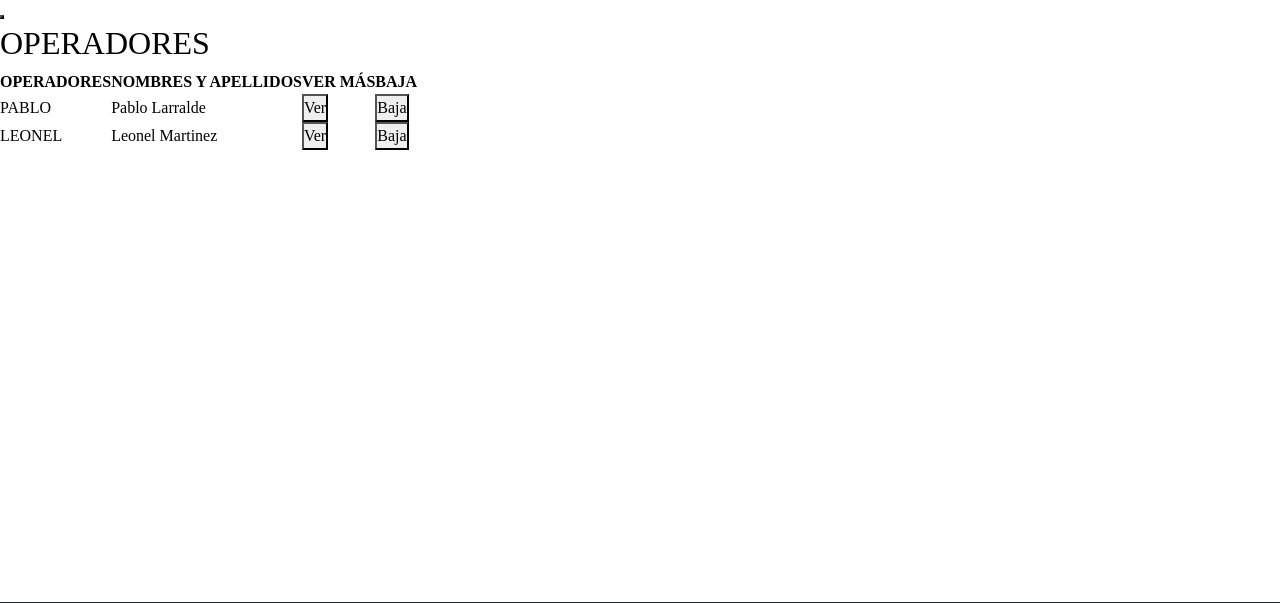
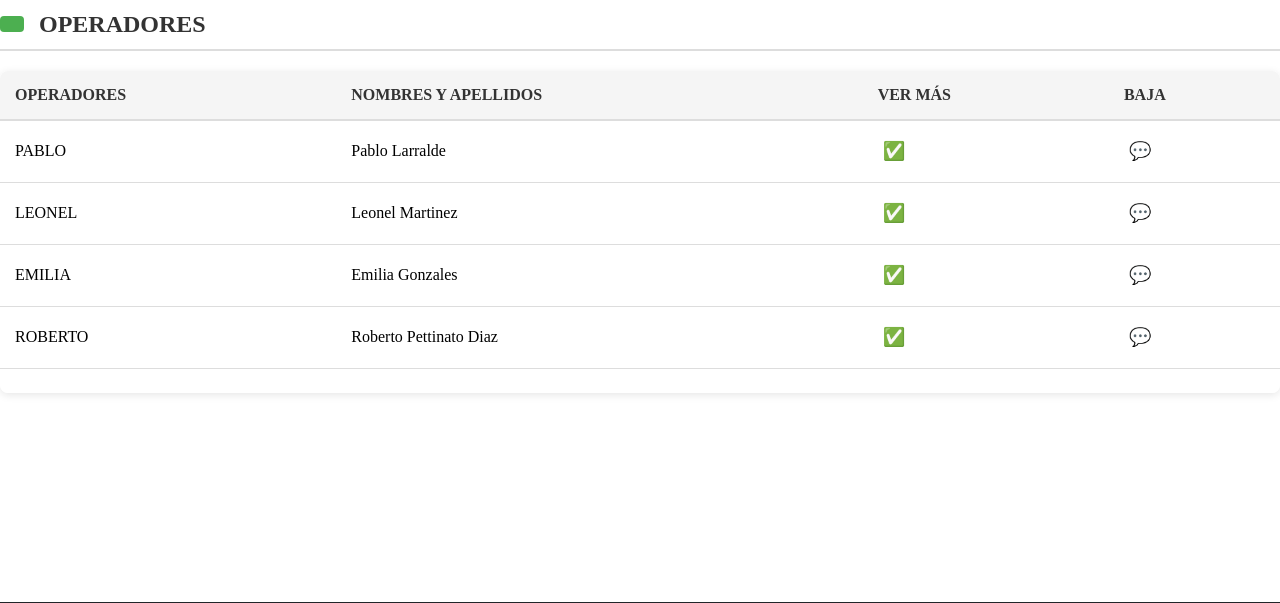
Before and after one commit to isft12-25/sistema-bienes-hospital-romero, a Django app: page /operadores/ in a window 1280 px wide. Shown: the part 70-673 px from the top of the page. Run offline with Django 4.2, Linux system fonts and the light colour scheme; the visitor is signed in with stand-in values (Sample User, id 1); some libraries are stand-ins or nearby versions.

Commit message:
Agregacion de funcionalidades operadores

```diff
--- /dev/null
+++ b/static/css/operadores.css
@@ -0,0 +1,92 @@
+/* Estilos generales para la tabla de operadores */
+.titulo-operadores {
+    display: flex;
+    align-items: center;
+    margin-bottom: 20px;
+    padding: 10px 0;
+    border-bottom: 2px solid #ddd;
+}
+
+.titulo-operadores h2 {
+    margin: 0;
+    color: #333;
+    font-size: 24px;
+    font-weight: bold;
+}
+
+.btn-icono-agregar {
+    background-color: #4CAF50;
+    color: white;
+    border: none;
+    border-radius: 4px;
+    padding: 8px 12px;
+    margin-right: 15px;
+    cursor: pointer;
+    transition: background-color 0.3s;
+}
+
+.btn-icono-agregar:hover {
+    background-color: #45a049;
+}
+
+/* Contenedor de la tabla */
+.tabla-operadores-container {
+    width: 100%;
+    overflow-x: auto;
+    box-shadow: 0 2px 8px rgba(0, 0, 0, 0.1);
+    border-radius: 8px;
+}
+
+/* Estilos de la tabla */
+.tabla-operadores {
+    width: 100%;
+    border-collapse: collapse;
+    background-color: white;
+}
+
+.tabla-operadores th {
+    background-color: #f5f5f5;
+    color: #333;
+    font-weight: bold;
+    padding: 12px 15px;
+    text-align: left;
+    border-bottom: 2px solid #ddd;
+}
+
+.tabla-operadores td {
+    padding: 12px 15px;
+    border-bottom: 1px solid #ddd;
+}
+
+.tabla-operadores tr:last-child td {
+    border-bottom: none;
+}
+
+.tabla-operadores tr:hover {
+    background-color: #f9f9f9;
+}
+
+/* Iconos en lugar de botones */
+.icono-ver-mas, .icono-baja {
+    font-size: 18px;
+    cursor: pointer;
+    display: inline-block;
+    padding: 5px;
+    transition: transform 0.2s;
+}
+
+.icono-ver-mas:hover, .icono-baja:hover {
+    transform: scale(1.2);
+}
+
+/* Responsive */
+@media (max-width: 768px) {
+    .tabla-operadores-container {
+        font-size: 14px;
+    }
+
+    .tabla-operadores th,
+    .tabla-operadores td {
+        padding: 8px 10px;
+    }
+}
--- /dev/null
+++ b/static/js/operadores.js
@@ -0,0 +1,462 @@
+// operadores.js
+document.addEventListener('DOMContentLoaded', function() {
+    // Elementos principales
+    const tablaOperadores = document.querySelector('.tabla-operadores tbody');
+    const btnAgregar = document.querySelector('.btn-icono-agregar');
+
+    // Datos de ejemplo más completos
+    const operadores = [
+        {
+            id: 1,
+            usuario: 'PABLO',
+            nombreCompleto: 'Pablo Larralde',
+            email: 'pablo.larralde@empresa.com',
+            telefono: '+54 11 1234-5678',
+            departamento: 'Sistemas',
+            fechaAlta: '2023-01-15',
+            estado: 'Activo',
+            permisos: 'Administrador'
+        },
+        {
+            id: 2,
+            usuario: 'LEONEL',
+            nombreCompleto: 'Leonel Martinez',
+            email: 'leonel.martinez@empresa.com',
+            telefono: '+54 11 2345-6789',
+            departamento: 'Recursos Humanos',
+            fechaAlta: '2023-03-20',
+            estado: 'Activo',
+            permisos: 'Usuario'
+        },
+        {
+            id: 3,
+            usuario: 'EMILIA',
+            nombreCompleto: 'Emilia Gonzales',
+            email: 'emilia.gonzales@empresa.com',
+            telefono: '+54 11 3456-7890',
+            departamento: 'Contabilidad',
+            fechaAlta: '2023-02-10',
+            estado: 'Activo',
+            permisos: 'Supervisor'
+        },
+        {
+            id: 4,
+            usuario: 'ROBERTO',
+            nombreCompleto: 'Roberto Pettinato Diaz',
+            email: 'roberto.pettinato@empresa.com',
+            telefono: '+54 11 4567-8901',
+            departamento: 'Operaciones',
+            fechaAlta: '2023-04-05',
+            estado: 'Activo',
+            permisos: 'Usuario'
+        }
+    ];
+
+    // Inicializar la tabla
+    function inicializarTabla() {
+        renderizarTabla();
+        agregarEventListeners();
+    }
+
+    // Renderizar la tabla con los operadores
+    function renderizarTabla() {
+        tablaOperadores.innerHTML = '';
+
+        operadores.forEach(operador => {
+            const fila = document.createElement('tr');
+            fila.innerHTML = `
+                <td>${operador.usuario}</td>
+                <td>${operador.nombreCompleto}</td>
+                <td><span class="icono-ver-mas" data-id="${operador.id}" title="Ver más información">✅</span></td>
+                <td><span class="icono-baja" data-id="${operador.id}" title="Dar de baja">💬</span></td>
+            `;
+            tablaOperadores.appendChild(fila);
+        });
+
+        // Agregar fila vacía al final
+        const filaVacia = document.createElement('tr');
+        filaVacia.innerHTML = `
+            <td></td>
+            <td></td>
+            <td></td>
+            <td></td>
+        `;
+        tablaOperadores.appendChild(filaVacia);
+    }
+
+    // Agregar event listeners a los iconos
+    function agregarEventListeners() {
+        // Botón agregar operador
+        btnAgregar.addEventListener('click', function() {
+            abrirModalAgregar();
+        });
+
+        // Iconos ver más
+        document.addEventListener('click', function(e) {
+            if (e.target.classList.contains('icono-ver-mas')) {
+                const id = e.target.getAttribute('data-id');
+                verDetallesOperador(id);
+            }
+        });
+
+        // Iconos baja
+        document.addEventListener('click', function(e) {
+            if (e.target.classList.contains('icono-baja')) {
+                const id = e.target.getAttribute('data-id');
+                confirmarBaja(id);
+            }
+        });
+    }
+
+    // Función para ver detalles completos del operador
+    function verDetallesOperador(id) {
+        const operador = operadores.find(op => op.id == id);
+        if (operador) {
+            mostrarModalDetalles(operador);
+        }
+    }
+
+    // Modal para ver detalles completos del operador
+    function mostrarModalDetalles(operador) {
+        const modal = document.createElement('div');
+        modal.className = 'modal-operadores';
+        modal.innerHTML = `
+            <div class="modal-contenido modal-detalles">
+                <div class="modal-header">
+                    <h3>Detalles del Operador</h3>
+                    <button class="btn-cerrar-modal">&times;</button>
+                </div>
+                <div class="modal-body">
+                    <div class="detalles-operador">
+                        <div class="info-principal">
+                            <div class="avatar-operador">
+                                <i class="fa-solid fa-user"></i>
+                            </div>
+                            <div class="datos-principales">
+                                <h4>${operador.nombreCompleto}</h4>
+                                <p class="usuario">@${operador.usuario.toLowerCase()}</p>
+                            </div>
+                        </div>
+
+                        <div class="seccion-detalles">
+                            <h5>Información Personal</h5>
+                            <div class="detalle-item">
+                                <span class="etiqueta">Email:</span>
+                                <span class="valor">${operador.email}</span>
+                            </div>
+                            <div class="detalle-item">
+                                <span class="etiqueta">Teléfono:</span>
+                                <span class="valor">${operador.telefono}</span>
+                            </div>
+                            <div class="detalle-item">
+                                <span class="etiqueta">Departamento:</span>
+                                <span class="valor">${operador.departamento}</span>
+                            </div>
+                        </div>
+
+                        <div class="seccion-detalles">
+                            <h5>Información Laboral</h5>
+                            <div class="detalle-item">
+                                <span class="etiqueta">Fecha de Alta:</span>
+                                <span class="valor">${formatearFecha(operador.fechaAlta)}</span>
+                            </div>
+                            <div class="detalle-item">
+                                <span class="etiqueta">Estado:</span>
+                                <span class="valor estado-${operador.estado.toLowerCase()}">${operador.estado}</span>
+                            </div>
+                            <div class="detalle-item">
+                                <span class="etiqueta">Nivel de Permisos:</span>
+                                <span class="valor permisos-${operador.permisos.toLowerCase()}">${operador.permisos}</span>
+                            </div>
+                        </div>
+
+                        <div class="seccion-detalles">
+                            <h5>Actividad Reciente</h5>
+                            <div class="actividad-item">
+                                <span class="actividad-icono">📋</span>
+                                <span class="actividad-texto">Último acceso: Hoy 14:30</span>
+                            </div>
+                            <div class="actividad-item">
+                                <span class="actividad-icono">🔐</span>
+                                <span class="actividad-texto">Contraseña actualizada hace 15 días</span>
+                            </div>
+                        </div>
+                    </div>
+                    <div class="modal-actions">
+                        <button class="btn-editar" data-id="${operador.id}">
+                            <i class="fa-solid fa-pen"></i> Editar
+                        </button>
+                        <button class="btn-cerrar">Cerrar</button>
+                    </div>
+                </div>
+            </div>
+        `;
+
+        document.body.appendChild(modal);
+
+        // Event listeners del modal
+        const btnCerrar = modal.querySelector('.btn-cerrar-modal');
+        const btnCerrar2 = modal.querySelector('.btn-cerrar');
+        const btnEditar = modal.querySelector('.btn-editar');
+
+        btnCerrar.addEventListener('click', cerrarModal);
+        btnCerrar2.addEventListener('click', cerrarModal);
+        btnEditar.addEventListener('click', function() {
+            editarOperador(operador.id);
+            cerrarModal();
+        });
+
+        modal.addEventListener('click', function(e) {
+            if (e.target === modal) {
+                cerrarModal();
+            }
+        });
+
+        function cerrarModal() {
+            document.body.removeChild(modal);
+        }
+    }
+
+    // Función para formatear fecha
+    function formatearFecha(fecha) {
+        const opciones = { year: 'numeric', month: 'long', day: 'numeric' };
+        return new Date(fecha).toLocaleDateString('es-ES', opciones);
+    }
+
+    // Función para editar operador (placeholder)
+    function editarOperador(id) {
+        console.log('Editar operador:', id);
+        // Aquí puedes implementar la lógica para editar
+        alert(`Funcionalidad de edición para el operador ${id} - En desarrollo`);
+    }
+
+    // Función para confirmar baja de operador
+    function confirmarBaja(id) {
+        const operador = operadores.find(op => op.id == id);
+        if (operador) {
+            const confirmar = confirm(`¿Está seguro que desea dar de baja al operador ${operador.nombreCompleto}?`);
+
+            if (confirmar) {
+                // En un caso real, aquí harías una petición DELETE a la API
+                console.log('Dar de baja operador:', operador);
+
+                // Simular eliminación
+                const index = operadores.findIndex(op => op.id == id);
+                if (index !== -1) {
+                    operadores.splice(index, 1);
+                    renderizarTabla();
+                    mostrarMensaje('Operador dado de baja correctamente', 'success');
+                }
+            }
+        }
+    }
+
+    // Resto de funciones (modal agregar, mensajes, etc.)...
+    function abrirModalAgregar() {
+        // Tu código existente para agregar operadores
+        console.log('Abrir modal agregar');
+    }
+
+    function mostrarMensaje(mensaje, tipo) {
+        // Tu código existente para mostrar mensajes
+        console.log(mensaje, tipo);
+    }
+
+    // CSS adicional para los modales de detalles
+    const estiloModal = document.createElement('style');
+    estiloModal.textContent = `
+        .modal-operadores {
+            position: fixed;
+            top: 0;
+            left: 0;
+            width: 100%;
+            height: 100%;
+            background-color: rgba(0, 0, 0, 0.5);
+            display: flex;
+            justify-content: center;
+            align-items: center;
+            z-index: 1000;
+        }
+
+        .modal-contenido {
+            background: white;
+            border-radius: 8px;
+            width: 90%;
+            max-width: 500px;
+            max-height: 90vh;
+            overflow-y: auto;
+            box-shadow: 0 4px 20px rgba(0, 0, 0, 0.15);
+        }
+
+        .modal-detalles {
+            max-width: 600px;
+        }
+
+        .modal-header {
+            display: flex;
+            justify-content: space-between;
+            align-items: center;
+            padding: 20px;
+            border-bottom: 1px solid #ddd;
+        }
+
+        .modal-header h3 {
+            margin: 0;
+            color: #333;
+        }
+
+        .btn-cerrar-modal {
+            background: none;
+            border: none;
+            font-size: 24px;
+            cursor: pointer;
+            color: #666;
+        }
+
+        .modal-body {
+            padding: 20px;
+        }
+
+        .info-principal {
+            display: flex;
+            align-items: center;
+            margin-bottom: 30px;
+            padding-bottom: 20px;
+            border-bottom: 1px solid #eee;
+        }
+
+        .avatar-operador {
+            width: 60px;
+            height: 60px;
+            background-color: #4CAF50;
+            border-radius: 50%;
+            display: flex;
+            align-items: center;
+            justify-content: center;
+            margin-right: 15px;
+            color: white;
+            font-size: 24px;
+        }
+
+        .datos-principales h4 {
+            margin: 0 0 5px 0;
+            color: #333;
+        }
+
+        .usuario {
+            margin: 0;
+            color: #666;
+            font-style: italic;
+        }
+
+        .seccion-detalles {
+            margin-bottom: 25px;
+        }
+
+        .seccion-detalles h5 {
+            margin: 0 0 15px 0;
+            color: #333;
+            font-size: 16px;
+            border-bottom: 1px solid #eee;
+            padding-bottom: 8px;
+        }
+
+        .detalle-item {
+            display: flex;
+            justify-content: space-between;
+            align-items: center;
+            padding: 10px 0;
+            border-bottom: 1px solid #f5f5f5;
+        }
+
+        .etiqueta {
+            font-weight: bold;
+            color: #555;
+            min-width: 150px;
+        }
+
+        .valor {
+            color: #333;
+            text-align: right;
+        }
+
+        .estado-activo {
+            color: #4CAF50;
+            font-weight: bold;
+        }
+
+        .permisos-administrador {
+            color: #f44336;
+            font-weight: bold;
+        }
+
+        .permisos-supervisor {
+            color: #ff9800;
+            font-weight: bold;
+        }
+
+        .permisos-usuario {
+            color: #2196F3;
+            font-weight: bold;
+        }
+
+        .actividad-item {
+            display: flex;
+            align-items: center;
+            padding: 8px 0;
+        }
+
+        .actividad-icono {
+            margin-right: 10px;
+            font-size: 16px;
+        }
+
+        .actividad-texto {
+            color: #666;
+            font-size: 14px;
+        }
+
+        .modal-actions {
+            display: flex;
+            justify-content: flex-end;
+            gap: 10px;
+            margin-top: 20px;
+            padding-top: 20px;
+            border-top: 1px solid #eee;
+        }
+
+        .btn-editar {
+            background-color: #2196F3;
+            color: white;
+            border: none;
+            padding: 10px 20px;
+            border-radius: 4px;
+            cursor: pointer;
+            display: flex;
+            align-items: center;
+            gap: 5px;
+        }
+
+        .btn-cerrar {
+            background-color: #6c757d;
+            color: white;
+            border: none;
+            padding: 10px 20px;
+            border-radius: 4px;
+            cursor: pointer;
+        }
+
+        .btn-editar:hover {
+            background-color: #0b7dda;
+        }
+
+        .btn-cerrar:hover {
+            background-color: #5a6268;
+        }
+    `;
+
+    document.head.appendChild(estiloModal);
+
+    // Inicializar la aplicación
+    inicializarTabla();
+});
--- a/templates/inicio.html
+++ b/templates/inicio.html
@@ -27,7 +27,7 @@
             <i class="fas fa-user-cog"></i> Administrador
         </a>
         <a href="{% url 'login' %}" class="login-button">
-            <i class="fas fa-user"></i> Usuario
+            <i class="fas fa-user"></i> Operador
         </a>
     </div>
 </div>
--- a/templates/operadores.html
+++ b/templates/operadores.html
@@ -29,14 +29,32 @@
             <tr>
                 <td>PABLO</td>
                 <td>Pablo Larralde</td>
-                <td><button class="btn-ver-mas">Ver</button></td>
-                <td><button class="btn-baja">Baja</button></td>
+                <td><span class="icono-ver-mas">✅</span></td>
+                <td><span class="icono-baja">💬</span></td>
             </tr>
             <tr>
                 <td>LEONEL</td>
                 <td>Leonel Martinez</td>
-                <td><button class="btn-ver-mas">Ver</button></td>
-                <td><button class="btn-baja">Baja</button></td>
+                <td><span class="icono-ver-mas">✅</span></td>
+                <td><span class="icono-baja">💬</span></td>
+            </tr>
+            <tr>
+                <td>EMILIA</td>
+                <td>Emilia Gonzales</td>
+                <td><span class="icono-ver-mas">✅</span></td>
+                <td><span class="icono-baja">💬</span></td>
+            </tr>
+            <tr>
+                <td>ROBERTO</td>
+                <td>Roberto Pettinato Diaz</td>
+                <td><span class="icono-ver-mas">✅</span></td>
+                <td><span class="icono-baja">💬</span></td>
+            </tr>
+            <tr>
+                <td></td>
+                <td></td>
+                <td></td>
+                <td></td>
             </tr>
         </tbody>
     </table>
```
